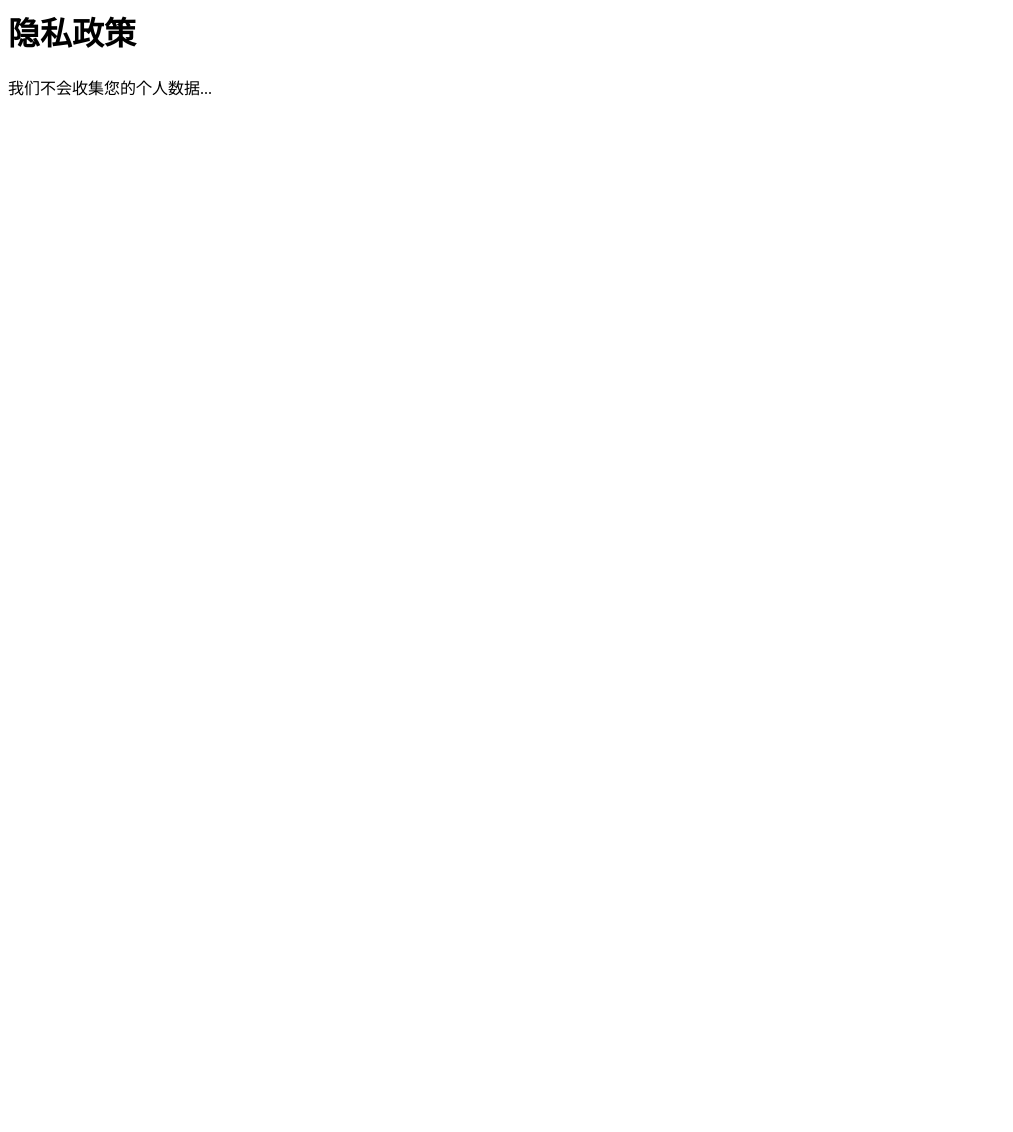
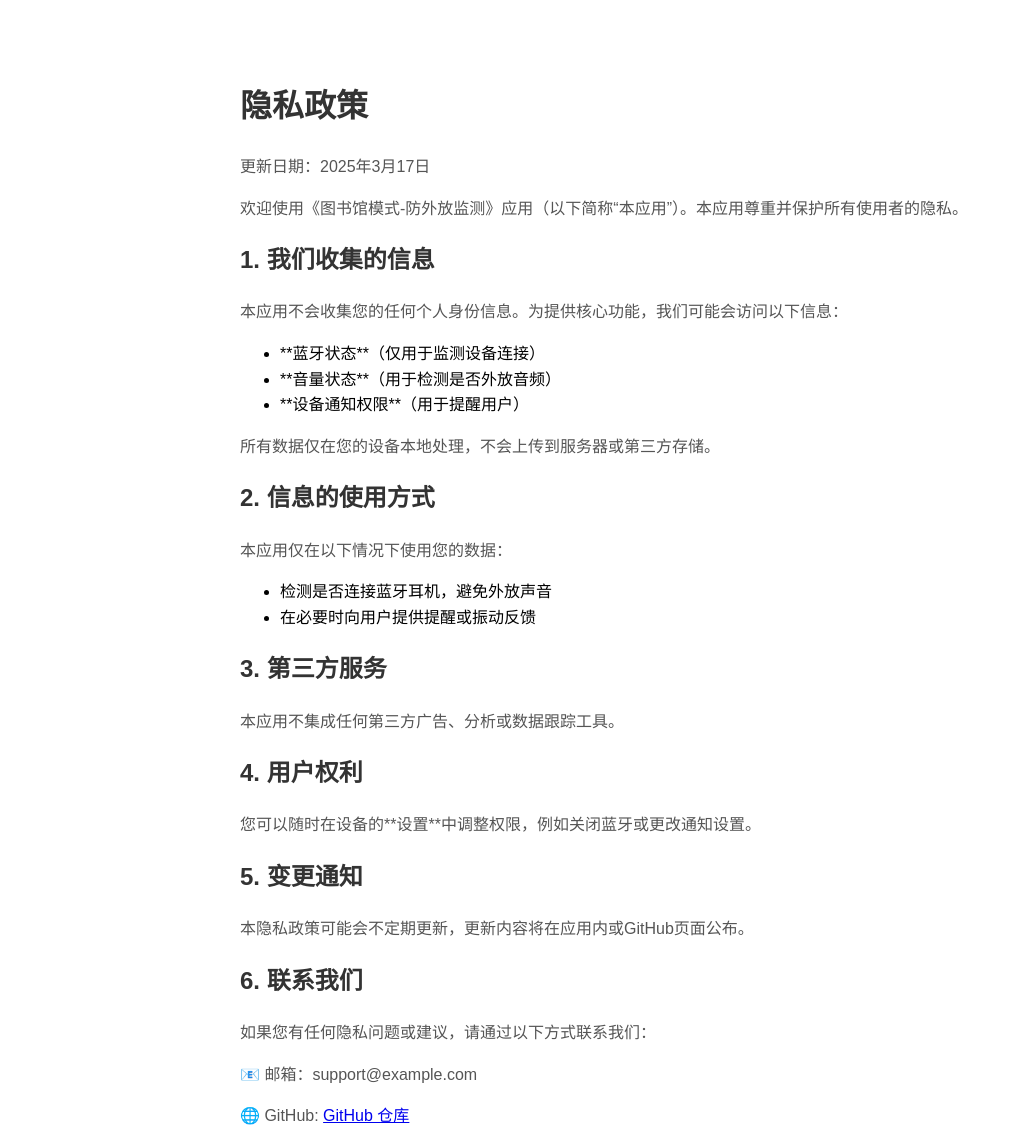
Before and after one commit to milkywayay/privacy-policy, a plain HTML site: page index.html in a window 1280 px wide. Shown: the whole page, without its empty margins (0-1013 px from the left). Before the commit the page ends 800 px from the top, so only its background shows below. Drawn offline with Linux system fonts and the light colour scheme.

Commit message:
Update index.html

```diff
--- a/index.html
+++ b/index.html
@@ -1,7 +1,51 @@
-<html>
-<head><title>隐私政策</title></head>
+<!DOCTYPE html>
+<html lang="zh-CN">
+<head>
+    <meta charset="UTF-8">
+    <meta name="viewport" content="width=device-width, initial-scale=1.0">
+    <title>隐私政策 | 图书馆模式-防外放监测</title>
+    <style>
+        body { font-family: Arial, sans-serif; margin: 40px; padding: 20px; line-height: 1.6; }
+        h1, h2, h3 { color: #333; }
+        p { color: #555; }
+        .container { max-width: 800px; margin: auto; }
+    </style>
+</head>
 <body>
-    <h1>隐私政策</h1>
-    <p>我们不会收集您的个人数据...</p>
+    <div class="container">
+        <h1>隐私政策</h1>
+        <p>更新日期：2025年3月17日</p>
+        <p>欢迎使用《图书馆模式-防外放监测》应用（以下简称“本应用”）。本应用尊重并保护所有使用者的隐私。</p>
+
+        <h2>1. 我们收集的信息</h2>
+        <p>本应用不会收集您的任何个人身份信息。为提供核心功能，我们可能会访问以下信息：</p>
+        <ul>
+            <li>**蓝牙状态**（仅用于监测设备连接）</li>
+            <li>**音量状态**（用于检测是否外放音频）</li>
+            <li>**设备通知权限**（用于提醒用户）</li>
+        </ul>
+        <p>所有数据仅在您的设备本地处理，不会上传到服务器或第三方存储。</p>
+
+        <h2>2. 信息的使用方式</h2>
+        <p>本应用仅在以下情况下使用您的数据：</p>
+        <ul>
+            <li>检测是否连接蓝牙耳机，避免外放声音</li>
+            <li>在必要时向用户提供提醒或振动反馈</li>
+        </ul>
+
+        <h2>3. 第三方服务</h2>
+        <p>本应用不集成任何第三方广告、分析或数据跟踪工具。</p>
+
+        <h2>4. 用户权利</h2>
+        <p>您可以随时在设备的**设置**中调整权限，例如关闭蓝牙或更改通知设置。</p>
+
+        <h2>5. 变更通知</h2>
+        <p>本隐私政策可能会不定期更新，更新内容将在应用内或GitHub页面公布。</p>
+
+        <h2>6. 联系我们</h2>
+        <p>如果您有任何隐私问题或建议，请通过以下方式联系我们：</p>
+        <p>📧 邮箱：support@example.com</p>
+        <p>🌐 GitHub: <a href="https://github.com/milkywayay/privacy-policy" target="_blank">GitHub 仓库</a></p>
+    </div>
 </body>
 </html>
```
